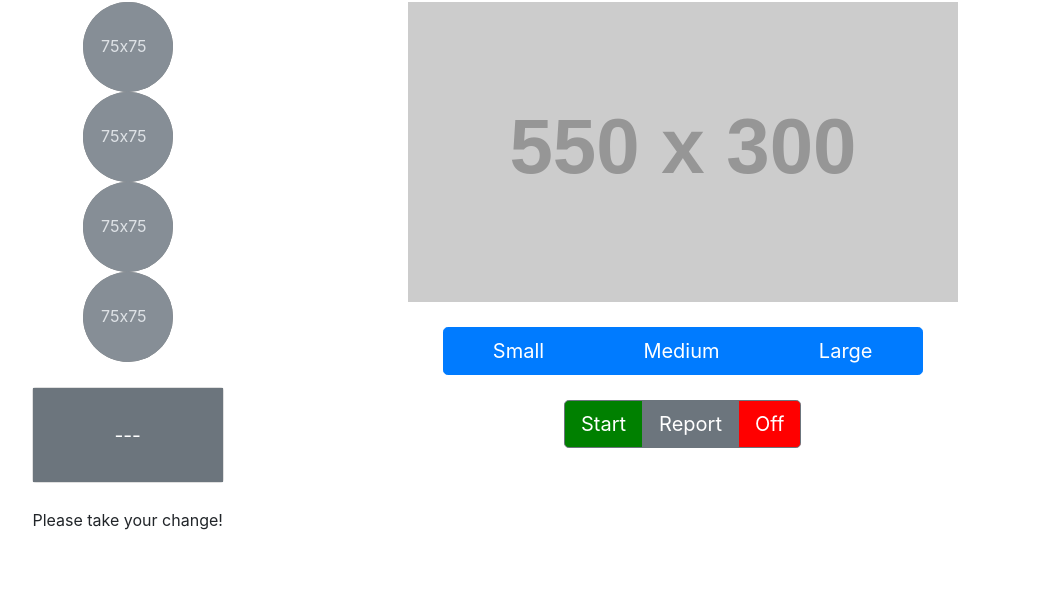
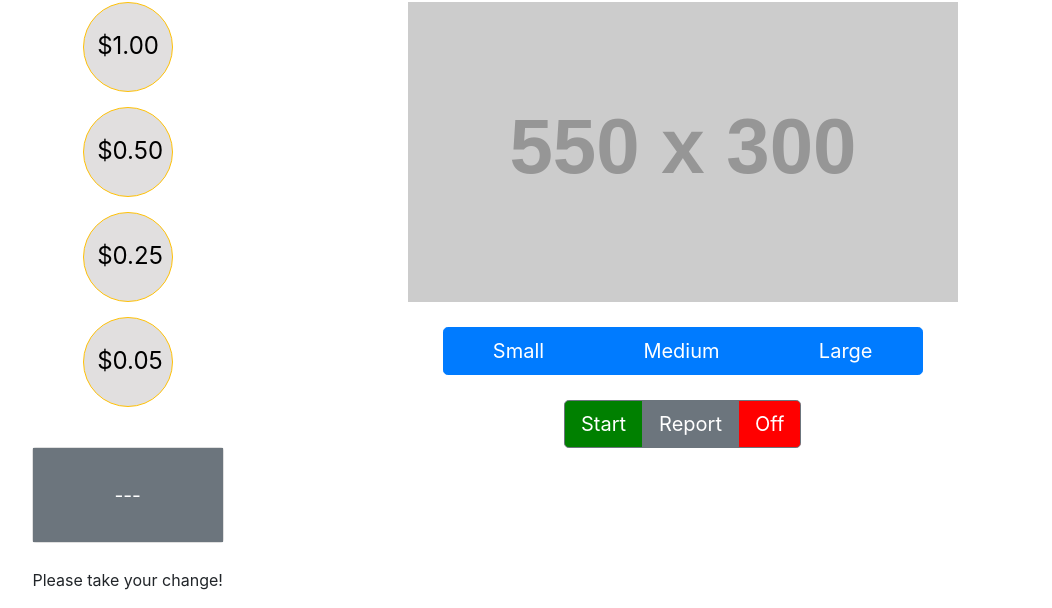
Before and after one commit to MrCatters/3155-Assignments, a plain HTML site: page Assignment 3/index.html in a window 1280 px wide. Shown: the part 206-814 px from the top of the page, without its empty margins (105-1157 px from the left). Drawn offline with nearby package versions, Linux system fonts and the light colour scheme; placeholder pictures from the web are drawn by us.

Commit message:
deleted uneded SVG files

```diff
--- a/Assignment 3/custom.css
+++ b/Assignment 3/custom.css
@@ -5,10 +5,10 @@
     height: fit-content;
 }
 
+svg {
+    margin-bottom: 15px;
+}
+
 .rounded-circle{
-    height: 90px;
-    width: 90px;
-    background-color: grey;
-    border-color: yellow;
-    border-radius: 90ch;
+    background-color: #e1dfdf;
 }
--- a/Assignment 3/custom.js
+++ b/Assignment 3/custom.js
@@ -1,21 +1,21 @@
 // Create circle svg elements.
-let moneyCircle = document.querySelectorAll(".circle");
-var moneyTexts = [1, 0.5, 0.25, 0.05];
-for (let i = 0; i < moneyCircle.length; i++) {
-    // https://stackoverflow.com/a/69877010
-    /* Inserts a circle svg element into the flex-column and adds the
-    money value to the center of the circle. */
-    moneyCircle[i].innerHTML = `<div class="position-relative">
-    <svg xmlns="http://www.w3.org/2000/svg" width="80" height="80"
-        fill="currentColor" class="bi bi-circle" viewBox="0 0 16 16">
-        <path d="M8 15A7 7 0 1 1 8 1a7 7 0 0 1 0 14zm0 1A8 8 0 1 0 8 0a8 8 0
-            0 0 0 16z"/>
-        </svg>
-        <div class="d-flex justify-content-center align-items-center position-absolute w-100 h-100 p-1" style="top:0;left:0;">
-            <h1 class="position-absolute" style='font-size: xx-large;'>${moneyTexts[i]}</h1>
-        </div>
-    </div>`;
-}
+// let moneyCircle = document.querySelectorAll(".circle");
+// var moneyTexts = [1, 0.5, 0.25, 0.05];
+// for (let i = 0; i < moneyCircle.length; i++) {
+//     // https://stackoverflow.com/a/69877010
+//     /* Inserts a circle svg element into the flex-column and adds the
+//     money value to the center of the circle. */
+//     moneyCircle[i].innerHTML = `<div class="position-relative">
+//     <svg xmlns="http://www.w3.org/2000/svg" width="80" height="80"
+//         fill="currentColor" class="bi bi-circle" viewBox="0 0 16 16">
+//         <path d="M8 15A7 7 0 1 1 8 1a7 7 0 0 1 0 14zm0 1A8 8 0 1 0 8 0a8 8 0
+//             0 0 0 16z"/>
+//         </svg>
+//         <div class="d-flex justify-content-center align-items-center position-absolute w-100 h-100 p-1" style="top:0;left:0;">
+//             <h1 class="position-absolute" style='font-size: xx-large;'>${moneyTexts[i]}</h1>
+//         </div>
+//     </div>`;
+// }
 
 let image = document.getElementById("instruction-img");
 document.getElementById("large").onclick = function(){
--- a/Assignment 3/index.html
+++ b/Assignment 3/index.html
@@ -21,18 +21,14 @@
             <div class="d-flex justify-content-around">
                 <div class="d-flex flex-column align-items-center">
                     <div class="col h1">Cashier</div>
-                    <svg class="bd-placeholder-img rounded-circle" width="90" height="90" xmlns="http://www.w3.org/2000/svg" role="img" preserveAspectRatio="xMidYMid slice" focusable="true">
-                        <rect width="100%" height="100%" fill="#868e96"></rect>
-                        <text x="20%" y="50%" fill="#dee2e6" dy=".3em">75x75</text></svg>
-                    <svg class="bd-placeholder-img rounded-circle" width="90" height="90" xmlns="http://www.w3.org/2000/svg" role="img" preserveAspectRatio="xMidYMid slice" focusable="true">
-                        <rect width="100%" height="100%" fill="#868e96"></rect>
-                        <text x="20%" y="50%" fill="#dee2e6" dy=".3em">75x75</text></svg>
-                    <svg class="bd-placeholder-img rounded-circle" width="90" height="90" xmlns="http://www.w3.org/2000/svg" role="img" preserveAspectRatio="xMidYMid slice" focusable="true">
-                        <rect width="100%" height="100%" fill="#868e96"></rect>
-                        <text x="20%" y="50%" fill="#dee2e6" dy=".3em">75x75</text></svg>
-                    <svg class="bd-placeholder-img rounded-circle" width="90" height="90" xmlns="http://www.w3.org/2000/svg" role="img" preserveAspectRatio="xMidYMid slice" focusable="true">
-                        <rect width="100%" height="100%" fill="#868e96"></rect>
-                        <text x="20%" y="50%" fill="#dee2e6" dy=".3em">75x75</text></svg>
+                    <svg class="bd-placeholder-img rounded-circle border border-4 border-warning" width="90" height="90" xmlns="http://www.w3.org/2000/svg">
+                        <text x="15%" y="50%" dy=".3em" style="font-size:x-large">$1.00</text></svg>
+                    <svg class="bd-placeholder-img rounded-circle border border-4 border-warning" width="90" height="90" xmlns="http://www.w3.org/2000/svg">
+                        <text x="15%" y="50%" dy=".3em" style="font-size:x-large">$0.50</text></svg>
+                    <svg class="bd-placeholder-img rounded-circle border border-4 border-warning" width="90" height="90" xmlns="http://www.w3.org/2000/svg">
+                        <text x="15%" y="50%" dy=".3em" style="font-size:x-large">$0.25</text></svg>
+                    <svg class="bd-placeholder-img rounded-circle border border-4 border-warning" width="90" height="90" xmlns="http://www.w3.org/2000/svg">
+                        <text x="15%" y="50%" dy=".3em" style="font-size:x-large">$0.05</text></svg>
                     <div class="card" style="width: 12rem; height: 6rem;">
                         <div class="card-body d-flex justify-content-center
                             align-items-center bg-secondary text-white">
```
Also changed, not shown: Assignment 3/assets/svg/circle.svg (deleted).
